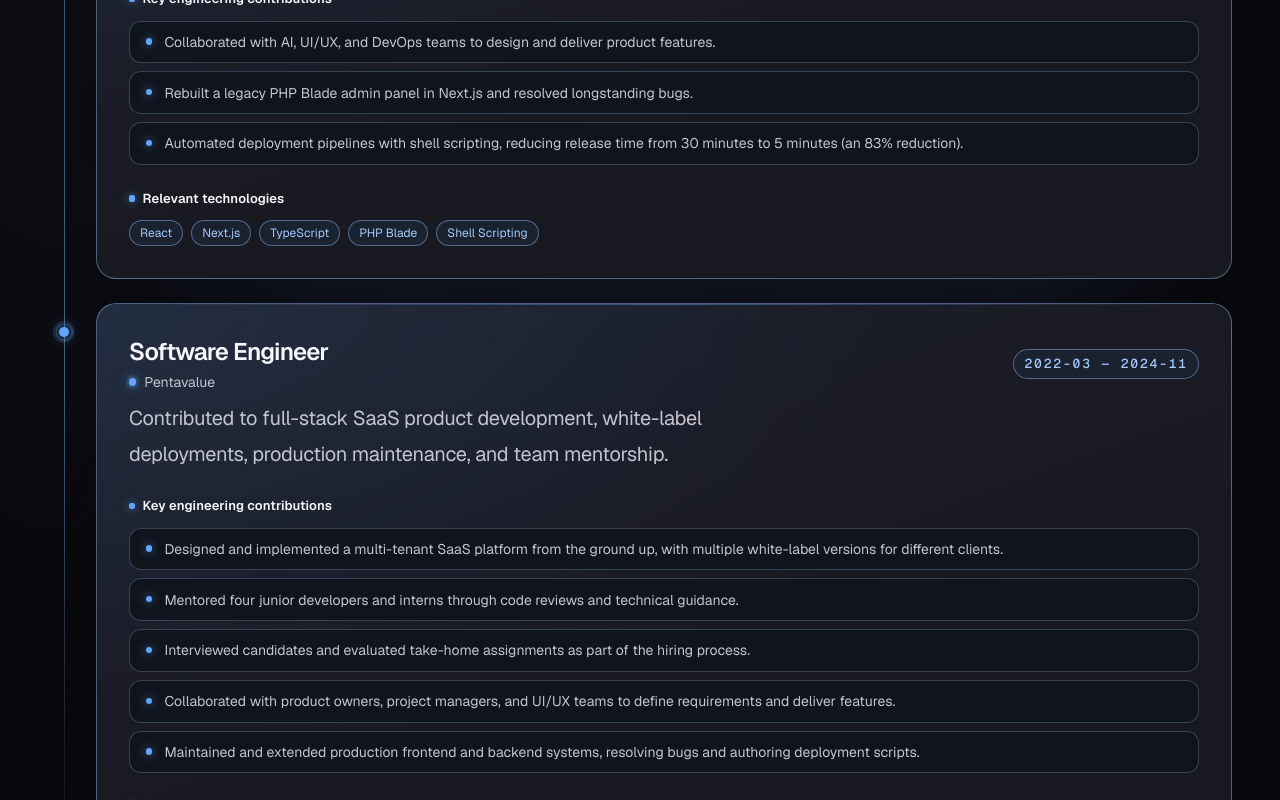
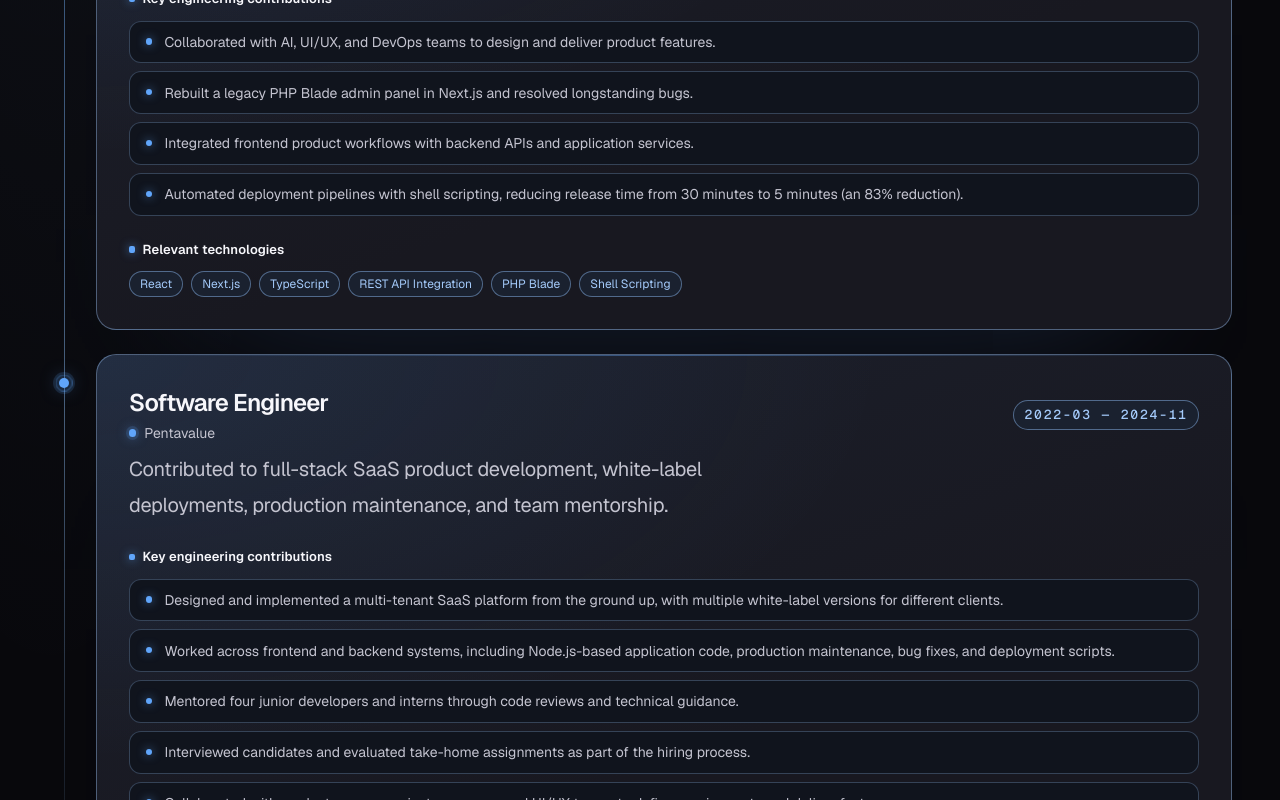
Before and after one commit to Mostafa-YMS/Portfolio, a Next.js app: page / in a window 1280 px wide. Shown: the part 3480-4280 px from the top of the page. Built offline with nearby package versions, Linux system fonts and the light colour scheme; no server answers.

Commit message:
Highlight full-stack experience in employment history

```diff
--- a/src/content/experience.ts
+++ b/src/content/experience.ts
@@ -19,11 +19,15 @@ export const experiences: Experience[] = [
         verified: true,
       },
       {
+        text: "Integrated frontend product workflows with backend APIs and application services.",
+        verified: true,
+      },
+      {
         text: "Automated deployment pipelines with shell scripting, reducing release time from 30 minutes to 5 minutes (an 83% reduction).",
         verified: true,
       },
     ],
-    technologies: ["React", "Next.js", "TypeScript", "PHP Blade", "Shell Scripting"],
+    technologies: ["React", "Next.js", "TypeScript", "REST API Integration", "PHP Blade", "Shell Scripting"],
   },
   {
     id: "exp-pentavalue",
@@ -40,6 +44,10 @@ export const experiences: Experience[] = [
         verified: true,
       },
       {
+        text: "Worked across frontend and backend systems, including Node.js-based application code, production maintenance, bug fixes, and deployment scripts.",
+        verified: true,
+      },
+      {
         text: "Mentored four junior developers and interns through code reviews and technical guidance.",
         verified: true,
       },
@@ -51,10 +59,6 @@ export const experiences: Experience[] = [
         text: "Collaborated with product owners, project managers, and UI/UX teams to define requirements and deliver features.",
         verified: true,
       },
-      {
-        text: "Maintained and extended production frontend and backend systems, resolving bugs and authoring deployment scripts.",
-        verified: true,
-      },
     ],
     technologies: ["React", "Next.js", "Node.js", "TypeScript", "SaaS", "Shell Scripting"],
   },
```
